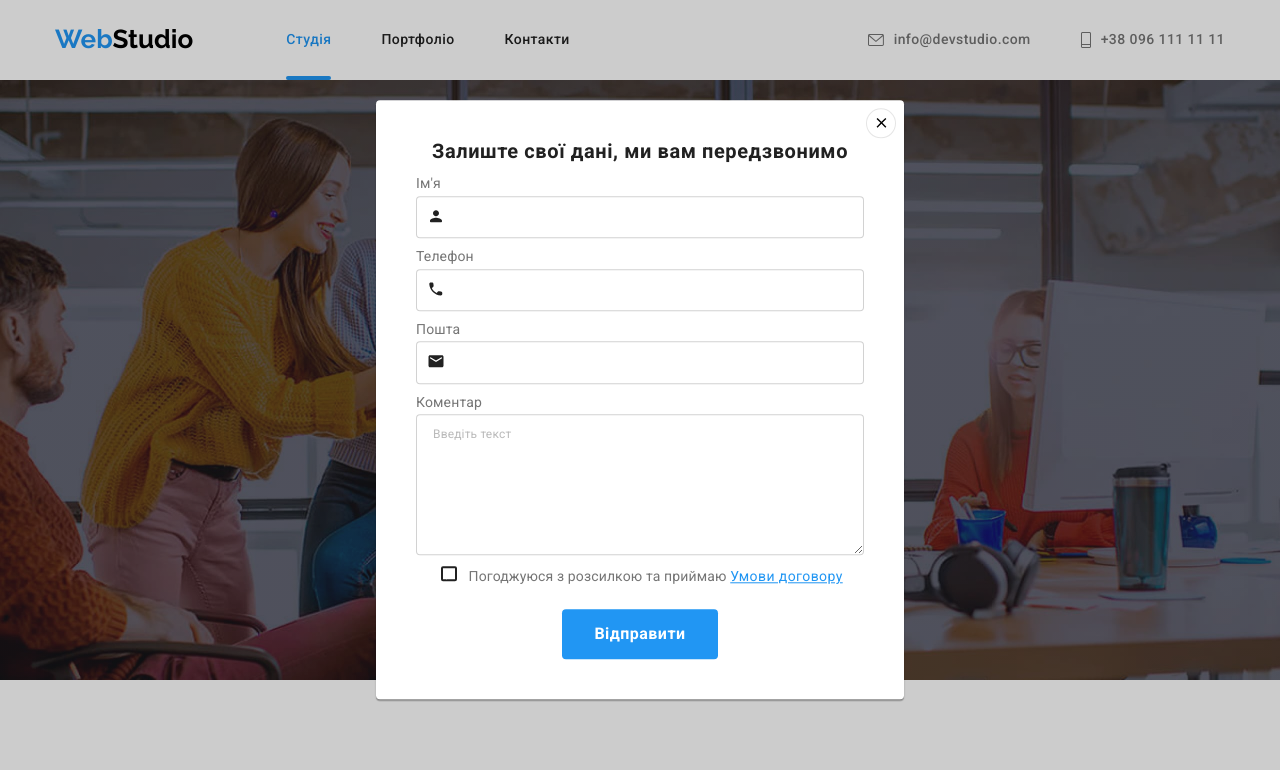
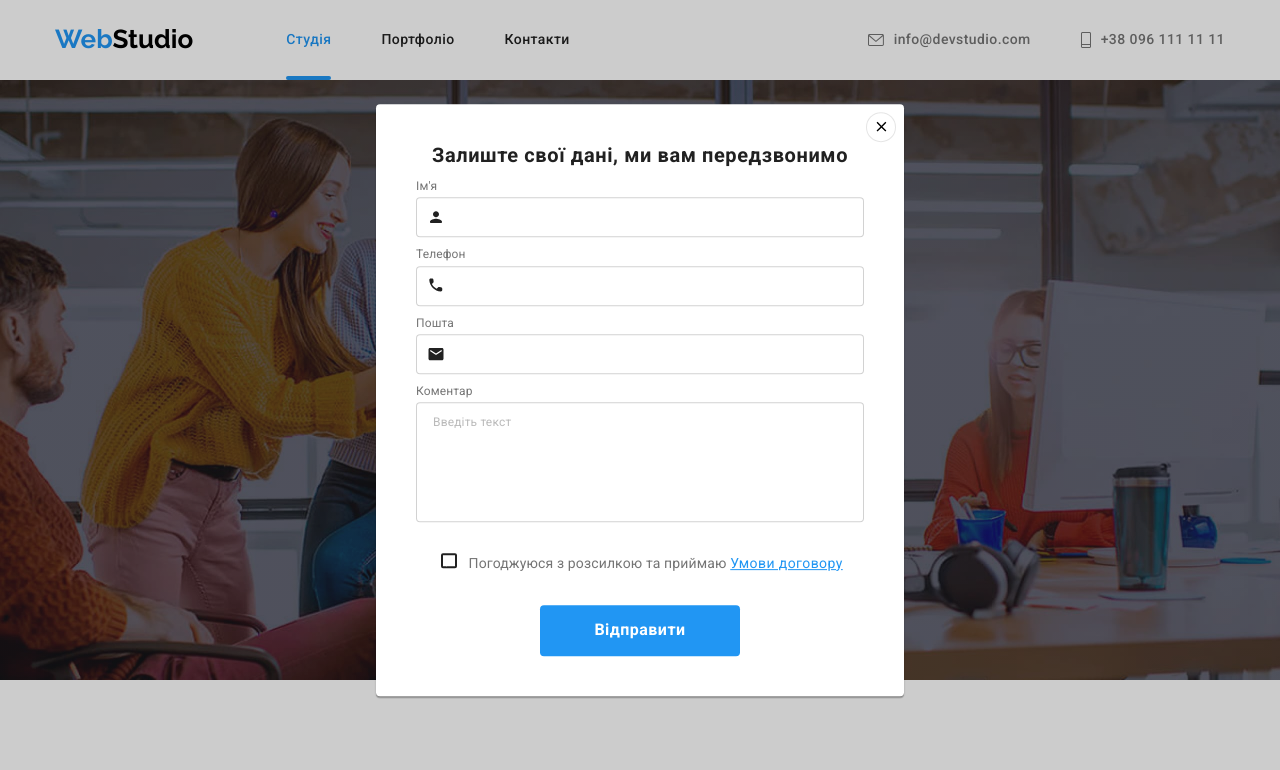
Before and after one commit to HannaTubolets/goit-markup-hw-06, a plain HTML site: page index.html in a window 1280 px wide. Both pictures are taken after a click on the button "Замовити послугу". Shown: the top 770 px of the page. Drawn offline with nearby package versions, Linux system fonts and the light colour scheme.

Commit message:
Added mentors' edits

```diff
--- a/css/styles.css
+++ b/css/styles.css
@@ -773,8 +773,8 @@ body {
   border-radius: 4px;
   border: 1px solid rgba(33, 33, 33, 0.2);
   width: 100%;
-  padding: 11px 16px 11px 42px;
-  max-width: 448px;
+  height: 40px;
+  padding: 0 16px 0 42px;
   transition-property: border;
   transition-duration: 250ms;
   transition-timing-function: cubic-bezier(
@@ -783,6 +783,16 @@ body {
     0.2,
     1
   );
+}
+
+.modal-field > textarea {
+  margin-bottom: 20px;
+  width: 100%;
+  height: 120px;
+  padding: 12px 16px;
+  line-height: 1.2;
+  letter-spacing: 0.01em;
+  resize: none;
 }
 
 .modal-field > input:focus,
@@ -794,24 +804,19 @@ body {
   margin-bottom: 4px;
   line-height: 1.17;
   letter-spacing: 0.01em;
-  font-size: 14px;
+  font-size: 12px;
   color: var(--secondary-text-color);
 }
 
 .modal-field > label:last-child {
   margin-bottom: 0;
+  font-size: 14px;
 }
 
 .modal-field.last {
-  margin-bottom: 20px;
+  margin-bottom: 30px;
   display: flex;
   align-items: center;
-}
-
-.modal-field > textarea {
-  padding: 12px 16px;
-  line-height: 1.2;
-  letter-spacing: 0.01em;
 }
 
 .modal-link,
@@ -849,6 +854,11 @@ body {
 .modal-field > input:focus-within ~ .modal-icon {
   fill: var(--accent-color);
 }
+
+.modal-btn {
+  min-width: 200px;
+}
+
 .footer-btn-icon {
   fill: var(--white-color);
 }
--- a/index.html
+++ b/index.html
@@ -903,7 +903,10 @@
     <!-- Modal /Backdrop -->
     <div class="backdrop is-hidden" data-modal>
       <div class="modal">
-        <form class=".js-speaker-form" action="data">
+        <form
+          class=".js-speaker-form"
+          action="data"
+        >
           <h2 class="modal-heading">
             Залиште свої дані, ми вам передзвонимо
           </h2>
@@ -962,11 +965,10 @@
             </svg>
           </div>
 
-          <div class="modal-field">
+          <div class="modal-field modal-textarea">
             <label for="comment">Коментар</label>
             <textarea
               id="comment"
-              rows="6"
               placeholder="Введіть текст"
             ></textarea>
           </div>
@@ -999,7 +1001,7 @@
 
           <button
             type="submit"
-            class="hero-button"
+            class="hero-button modal-btn"
           >
             Відправити
           </button>
```
